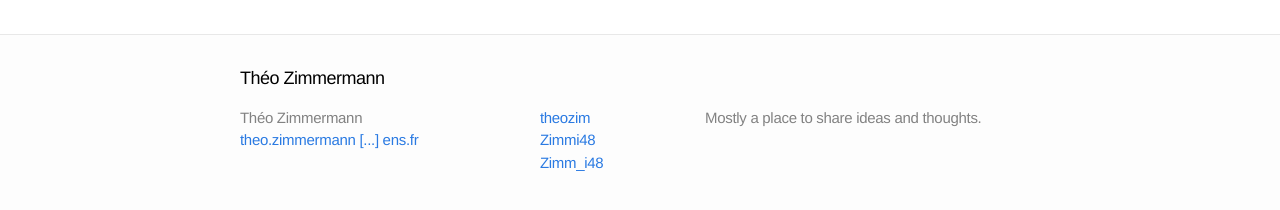
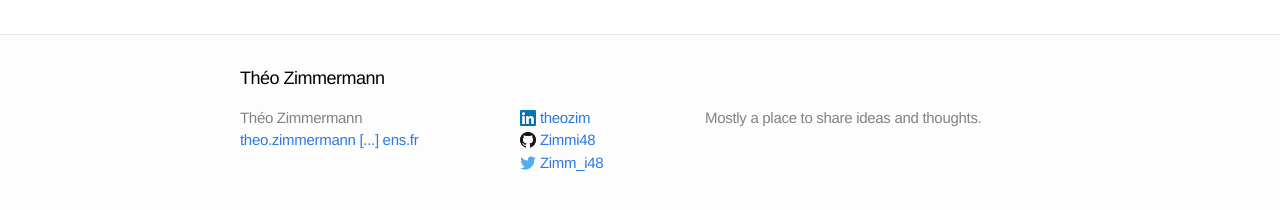
Before and after one commit to Zimmi48/zimmi48.github.io, a Jekyll site: the page built from blog.html, in a window 1280 px wide. Shown: the part 241-451 px from the top of the page. Built offline with Jekyll 4.4.1, drawn with Linux system fonts in a browser that asks for light colours.

Commit message:
correct links to images

```diff
--- a/_includes/footer.html
+++ b/_includes/footer.html
@@ -15,19 +15,19 @@
       <ul>
 	    {% if site.linkedin_username %}<li>
 		  <a alt="LinkedIn" href="https://linkedin.com/in/{{ site.linkedin_username }}">
-			<img class="linkedin-icon" src="images/linkedin.png">
+			<img class="linkedin-icon" src="/images/linkedin.png">
 		    <span class="username">{{ site.linkedin_username }}</span>
 		  </a>
 		</li>{% endif %}
         {% if site.github_username %}<li>
           <a alt="GitHub" href="https://github.com/{{ site.github_username }}">
-            <img class="github-icon" src="images/github.png">
+            <img class="github-icon" src="/images/github.png">
             <span class="username">{{ site.github_username }}</span>
           </a>
         </li>{% endif %}
         {% if site.twitter_username %}<li>
           <a alt="Twitter" href="https://twitter.com/{{ site.twitter_username }}">
-            <img class="twitter-icon" src="images/twitter.png">
+            <img class="twitter-icon" src="/images/twitter.png">
             <span class="username">{{ site.twitter_username }}</span>
           </a>
         </li>{% endif %}
```
